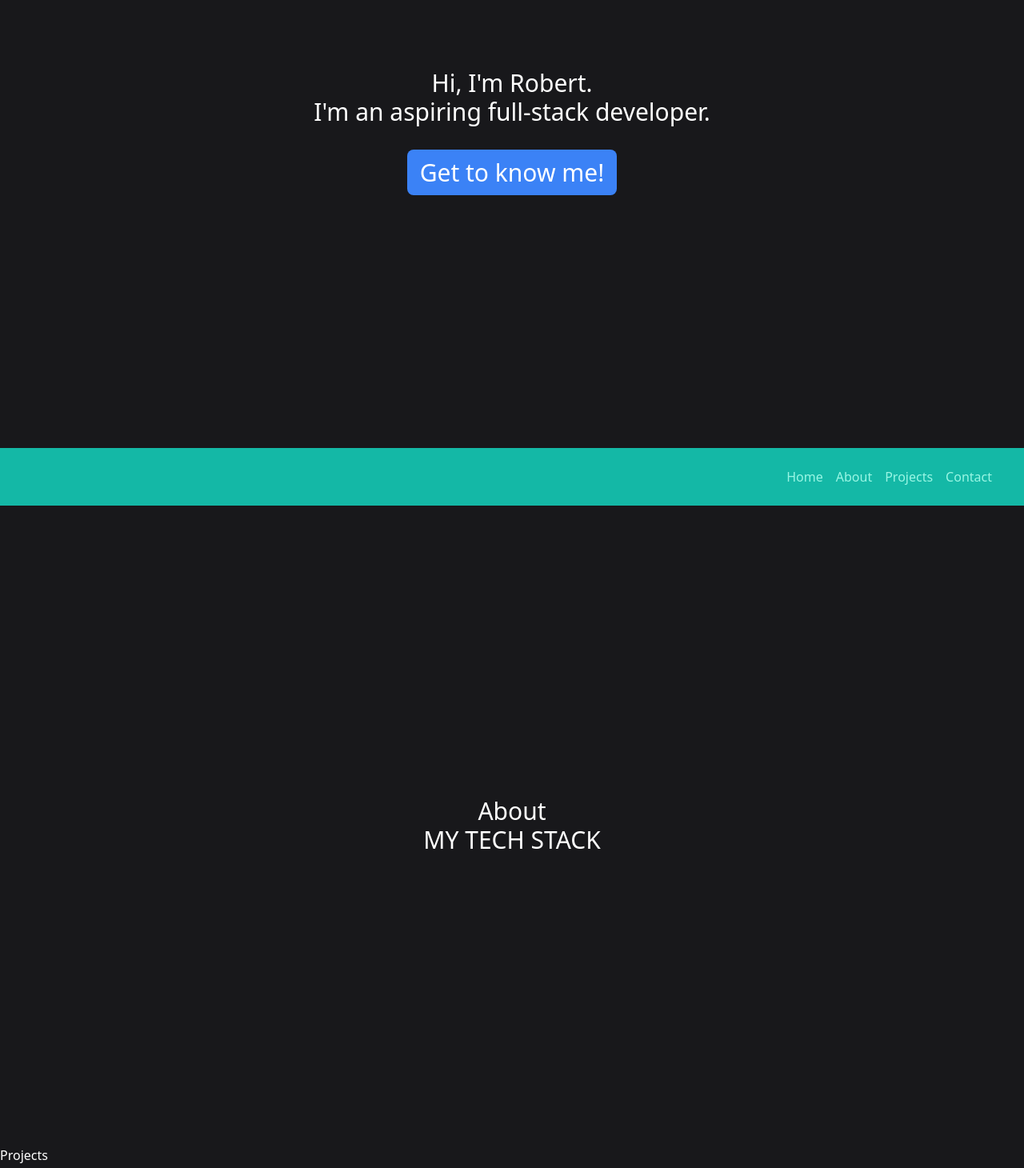
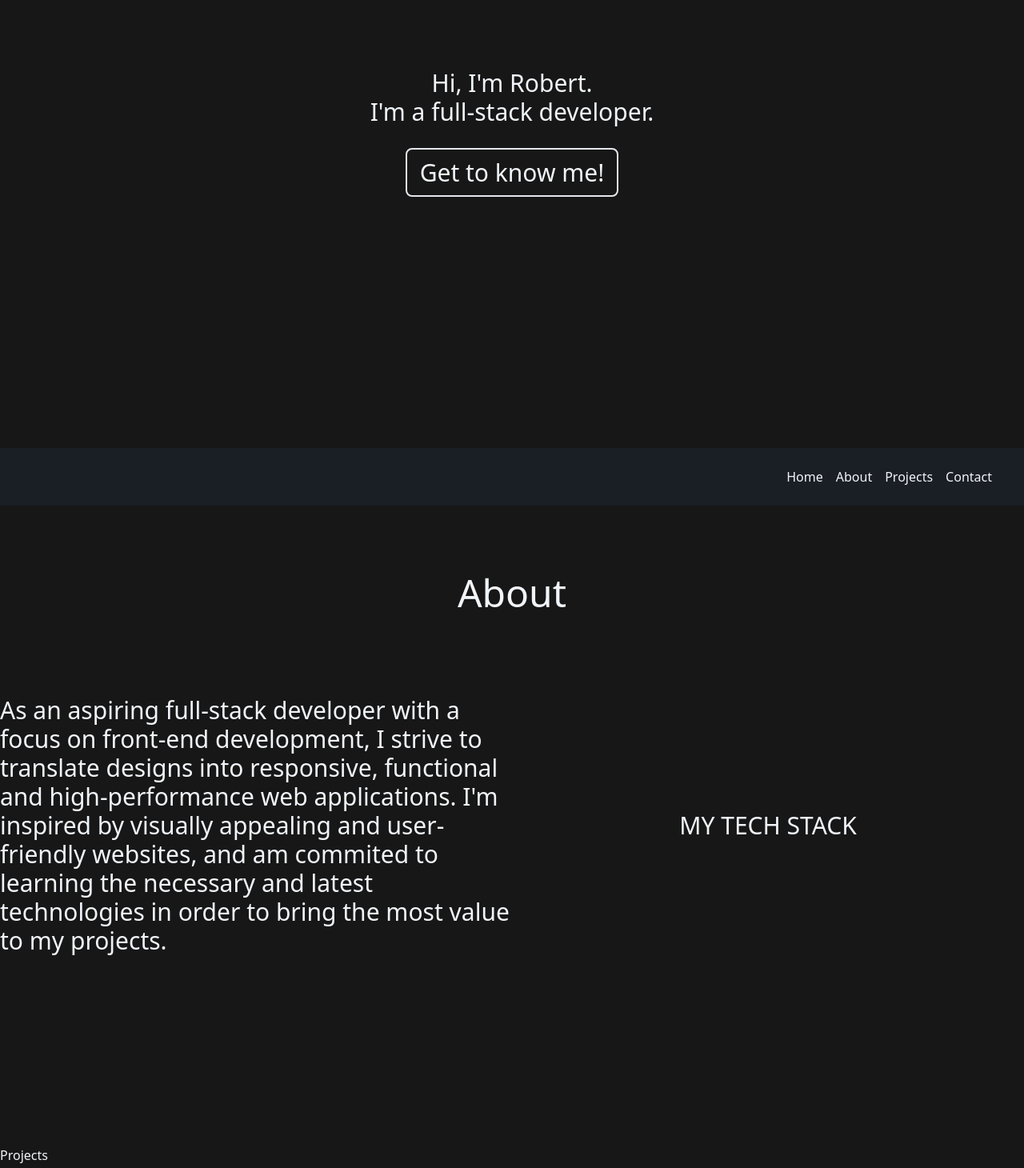
Before and after one commit to robertcs3/personal-portfolio, a React (Vite) app in the folder client/: page / in a window 1280 px wide. Shown: the part 240-1700 px from the top of the page at 80% size. Built offline with nearby package versions, Linux system fonts and the light colour scheme.

Commit message:
About section structure

```diff
--- a/client/src/App.jsx
+++ b/client/src/App.jsx
@@ -10,7 +10,7 @@ function App() {
 
   return (
     <BrowserRouter>
-      <div className='bg-zinc-900 text-white'>
+      <div className='bg-neutral-900 text-slate-100'>
         <Home/>
         <Navbar/>
         <About/>
--- a/client/src/components/About.jsx
+++ b/client/src/components/About.jsx
@@ -2,13 +2,18 @@ import React from 'react'
 
 export default function About() {
   return (
-    <div className='h-screen container flex flex-col items-center justify-center mx-auto text-3xl'>
-      <h1>About</h1>
-      <section>
+    <div className='grid md:grid-cols-2 grid-rows-6 h-screen container mx-auto text-3xl'>
 
+      <header className=' col-span-full flex justify-center items-end text-5xl'>About</header>
+
+      <section className='flex items-center row-span-4'>
+        As an aspiring full-stack developer with a focus on front-end development,
+        I strive to translate designs into responsive, functional and high-performance
+        web applications. I'm inspired by visually appealing and user-friendly websites, and am commited
+        to learning the necessary and latest technologies in order to bring the most value to my projects.
       </section>
 
-      <section>
+      <section className='flex justify-center items-center row-span-4'>
         MY TECH STACK
       </section>
     </div>
--- a/client/src/components/Home.jsx
+++ b/client/src/components/Home.jsx
@@ -1,4 +1,5 @@
 import React from 'react'
+import { HashLink as Link } from "react-router-hash-link";
 export default function Home() {
   return (
     <section id='home-page' className='h-screen container flex flex-col items-center justify-center mx-auto text-3xl'>
@@ -6,11 +7,12 @@ export default function Home() {
         Hi, I'm Robert.
       </div>
       <div>
-        I'm an aspiring full-stack developer.
+        I'm a full-stack developer.
       </div>
       <div className='mt-10'>
-        <a className="bg-blue-500 py-2 px-4 rounded-lg hover:bg-blue-600 text-center">
-          Get to know me! </a>
+        <Link className="bg-transparent border-2 bg py-2 px-4 rounded-lg hover:bg-blue-600 text-center">
+          Get to know me!
+        </Link>
       </div>
     </section>
   )
--- a/client/src/components/Navbar.jsx
+++ b/client/src/components/Navbar.jsx
@@ -18,12 +18,12 @@ export default function Navbar() {
     return () => window.removeEventListener('scroll', handleScroll);
   }, []);
   return (
-    <nav id='nav-bar' className="bg-teal-500 p-6"  ref={navbarRef}>
-        <div className='flex sm:justify-end justify-center container mx-auto'>
-          <Link className=" text-teal-200 hover:text-white mr-4">Home</Link>
-          <Link className=" text-teal-200 hover:text-white mr-4">About</Link>
-          <Link className=" text-teal-200 hover:text-white mr-4">Projects</Link>
-          <Link className=" text-teal-200 hover:text-white mr-4">Contact</Link>
+    <nav id='nav-bar' className="bg-slate-800 bg-opacity-40 p-6"  ref={navbarRef}>
+        <div className='flex sm:justify-end justify-center container mx-auto '>
+          <Link className="  hover:text-white mr-4">Home</Link>
+          <Link className="  hover:text-white mr-4">About</Link>
+          <Link className="  hover:text-white mr-4">Projects</Link>
+          <Link className="  hover:text-white mr-4">Contact</Link>
         </div>
     </nav>
   )
```
